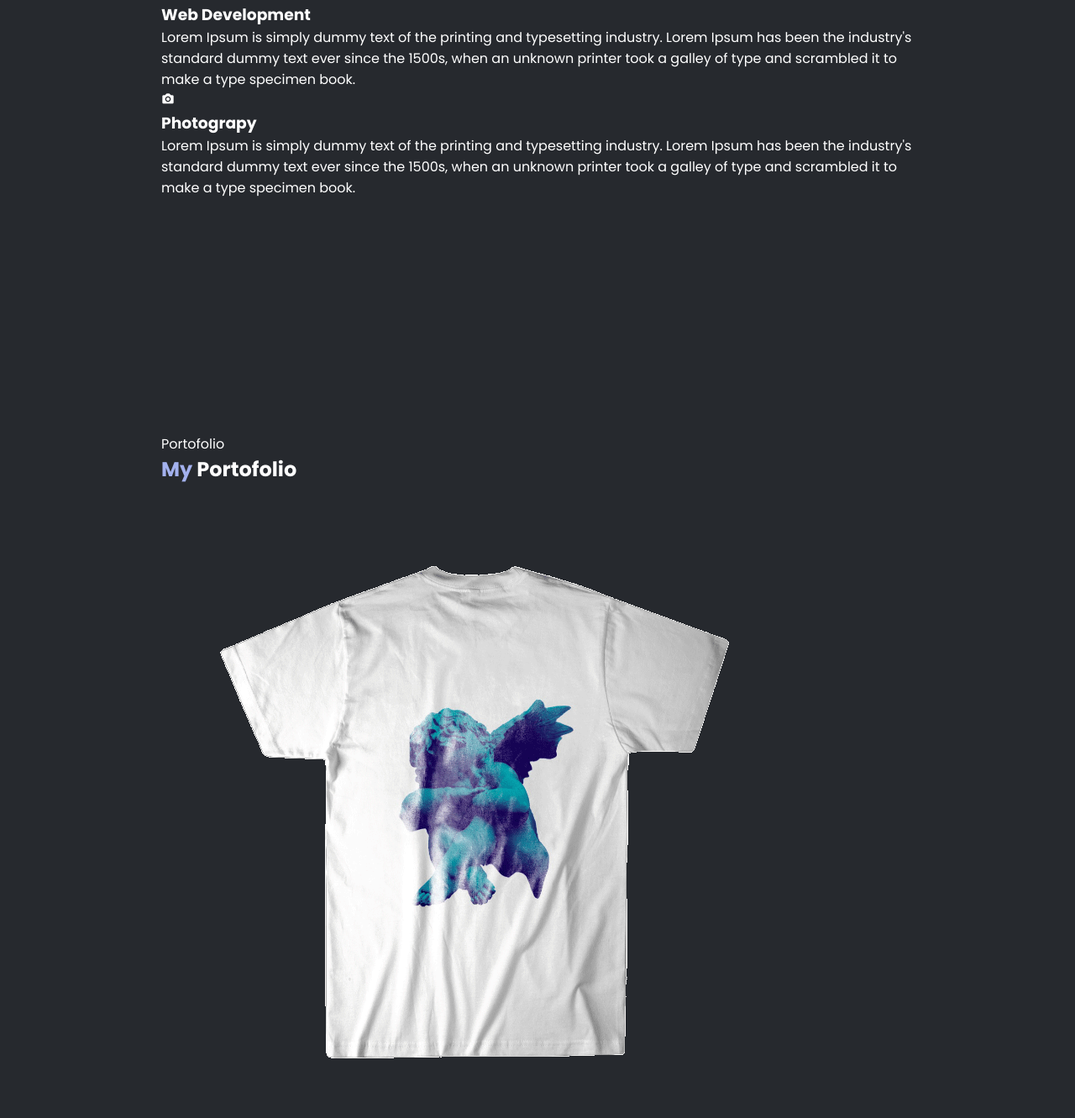
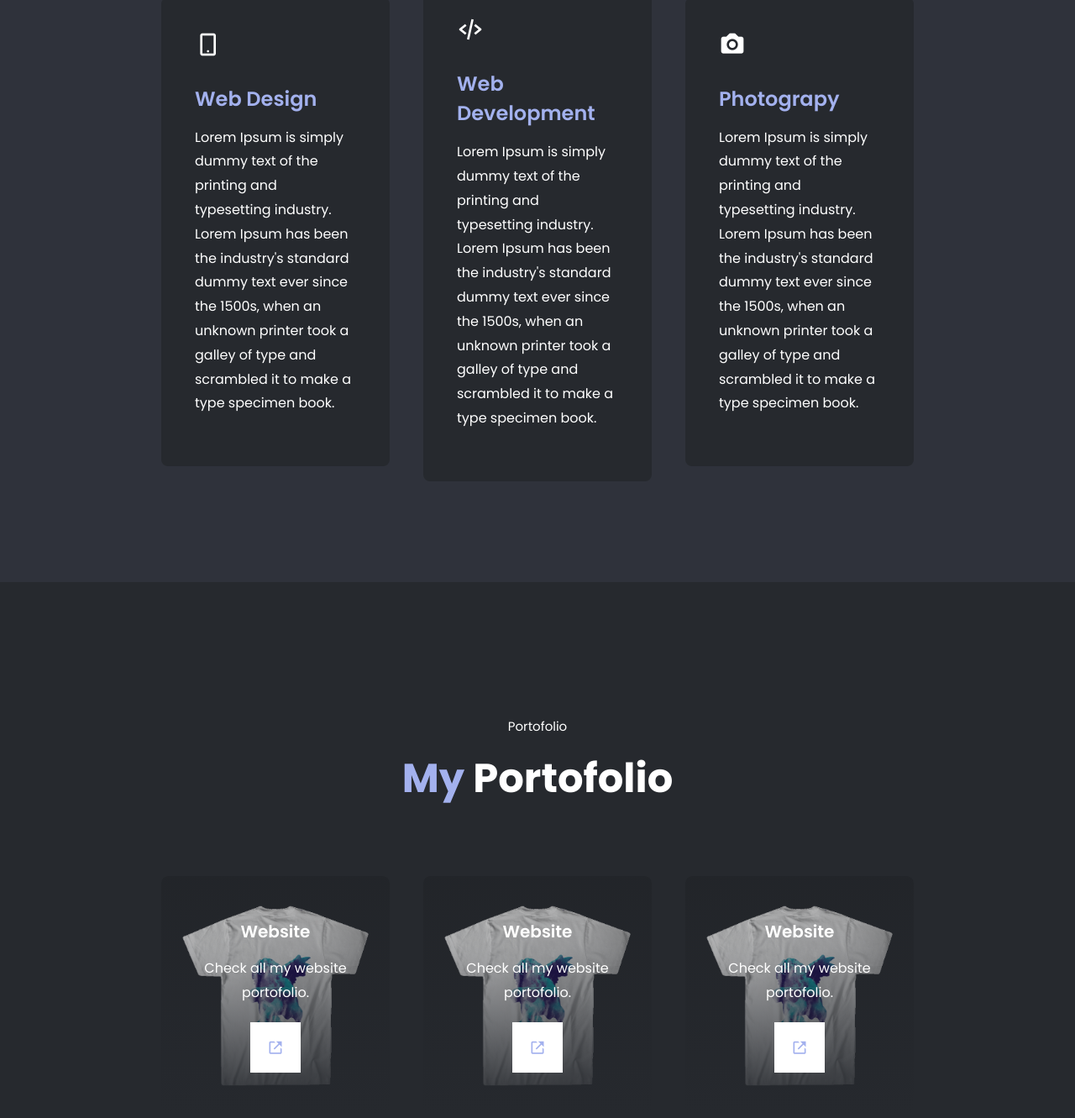
Before and after one commit to aryaintrn/porto-v2, a plain HTML site: page index.html in a window 1280 px wide. Shown: the part 2078-3409 px from the top of the page at 84% size. Drawn offline with nearby package versions, Linux system fonts and the light colour scheme.

Commit message:
Update style.css

```diff
--- a/css/style.css
+++ b/css/style.css
@@ -196,3 +196,162 @@ header.sticky{
     line-height: 1.8;
     margin-bottom: 4rem;
 }
+
+.service-pages{
+    background: var(--second-bg-color);
+}
+
+.service-text{
+    text-align: center;
+}
+
+.service-text p{
+    color: var(--text-color);
+    font-size: 15px;
+    margin-bottom: 15px;
+}
+
+.service-text h2{
+    font-size: var(--h2-font);
+    line-weight: 1;
+}
+
+.porto-text{
+    text-align: center;
+}
+
+.porto-text p{
+    color: var(--text-color);
+    font-size: 15px;
+    margin-bottom: 15px;
+}
+
+.porto-text h2{
+    font-size: var(--h2-font);
+    line-weight: 1;
+}
+
+.service-cont{
+    display: grid;
+    grid-template-columns: repeat(auto-fit, minmax(250px, auto));
+    align-items: center;
+    gap: 2.5rem;
+    margin-top: 5rem;
+}
+
+.box{
+    background: var(--bg-color);
+    padding: 35px 40px;
+    border-radius: 8px;
+    transition: all .45s ease;
+}
+
+.icons{
+    font-size: 32px;
+    margin-bottom: 20px;
+}
+
+.box h3{
+    font-size: 24px;
+    font-weight: 600;
+    color: var(--main-color);
+    margin-bottom: 15px;
+}
+
+.box p{
+    color: var(--text-color);
+    font-size: 1rem;
+    line-height: 1.8;
+    margin-bottom: 25px;
+}
+
+.box:hover{
+    transform: translateY(-8px);
+}
+
+.porto-content{
+    display: grid;
+    grid-template-columns: repeat(auto-fit, minmax(250px, auto));
+    align-items: center;
+    gap: 2.5rem;
+    margin-top: 5rem;
+}
+
+.row{
+    position: relative;
+    overflow: hidden;
+    border-radius: 8px;
+    cursor: pointer;
+}
+
+.row img{
+    width: 100%;
+    border-radius: 8px;
+    display: block;
+    transition: transform 0.5s;
+}
+
+.layer{
+    width: 100%;
+    height: 100%;
+    background: linear-gradient(rgba(0,0,0,0.1), #26292e);
+    position: absolute;
+    border-radius: 8px;
+    left: 0;
+    bottom: 0;
+    overflow: hidden;
+    display: flex;
+    flex-direction: column;
+    align-items: center;
+    justify-content: center;
+    text-align: center;
+    padding: 0 40px;
+    transition: height 0.5s;
+}
+
+.layer h5{
+    font-size: 20px;
+    font-weight: 600;
+    margin-bottom: 15px;
+}
+
+.layer p{
+    color: var(--text-color);
+    font-size: 1rem;
+    line-height: 1.8;
+}
+
+.layer i{
+    color: var(--main-color);
+    margin-top: 20px;
+    font-size: 20px;
+    background: var(--text-color);
+    width: 60px;
+    height: 60px;
+    display: flex;
+    align-items: center;
+    justify-content: center;
+}
+
+.footer{
+    padding: 20px 15%;
+    display: flex;
+    flex-wrap: wrap;
+    align-items: center;
+    justify-content: space-between;
+    gap: 2rem;
+    background: var(--second-bg-color);;
+}
+
+.last p{
+    color: var(--text-color);
+    font-size: 14px;
+}
+
+.top i{
+    padding: 10px;
+    border-radius: 8px;
+    font-size: 15px;
+    color: var(--text-color);
+    background: var(--main-color);
+}
```
